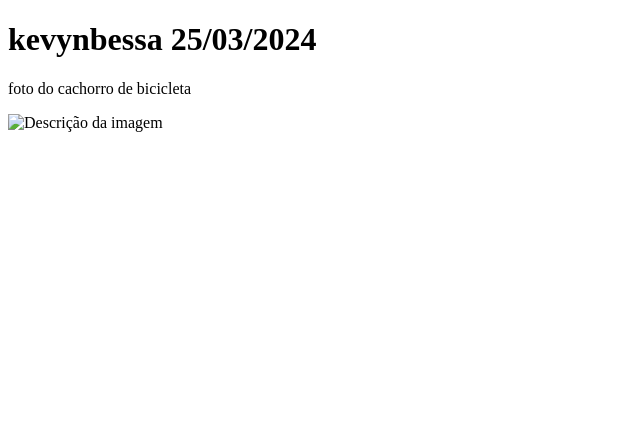
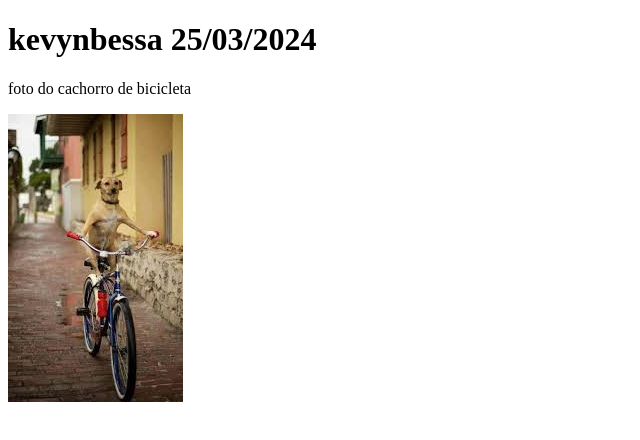
Before and after one commit to kevynfpss/Site2dsaopedro, a plain HTML site: page Index.html in a window 1280 px wide. Shown: the whole page, without its empty margins (0-640 px from the left). Drawn offline with Linux system fonts and the light colour scheme.

Commit message:
Update Index.html

```diff
--- a/Index.html
+++ b/Index.html
@@ -8,5 +8,5 @@
 <body>
     <h1>kevynbessa 25/03/2024</h1>
     <p> foto do cachorro de bicicleta </p>
-    <img src="jpg" alt="Descrição da imagem">
+    <img src="cachorrodebike.jpeg" alt="um cachorro caramelo andando de bicicleta">
 </body>
```
